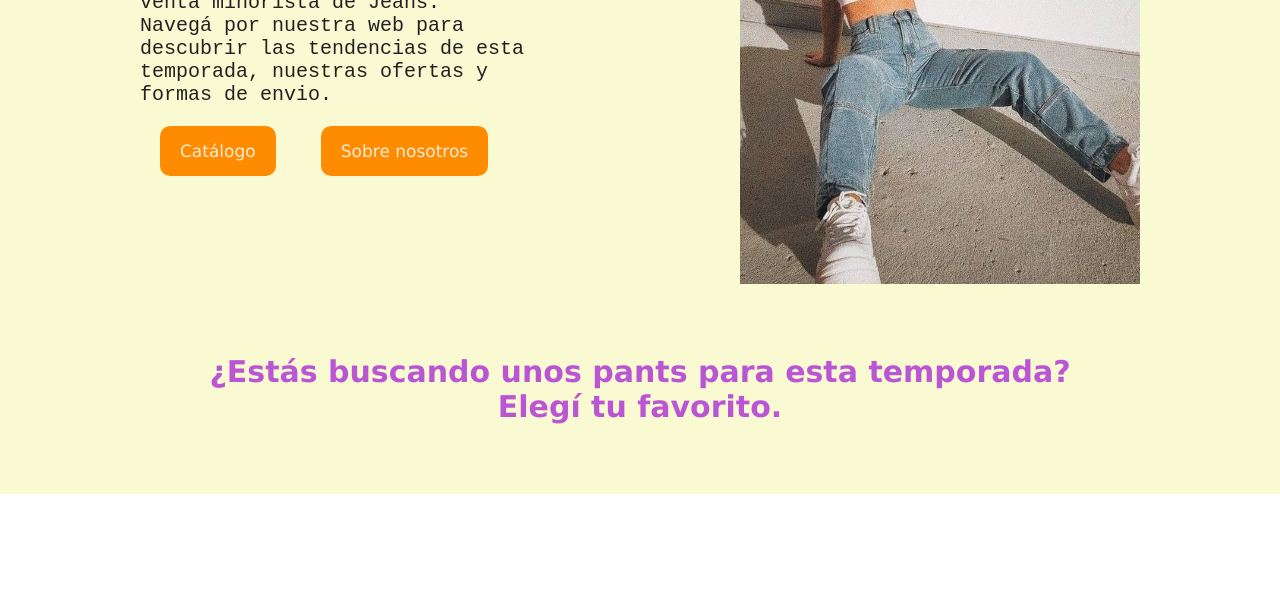
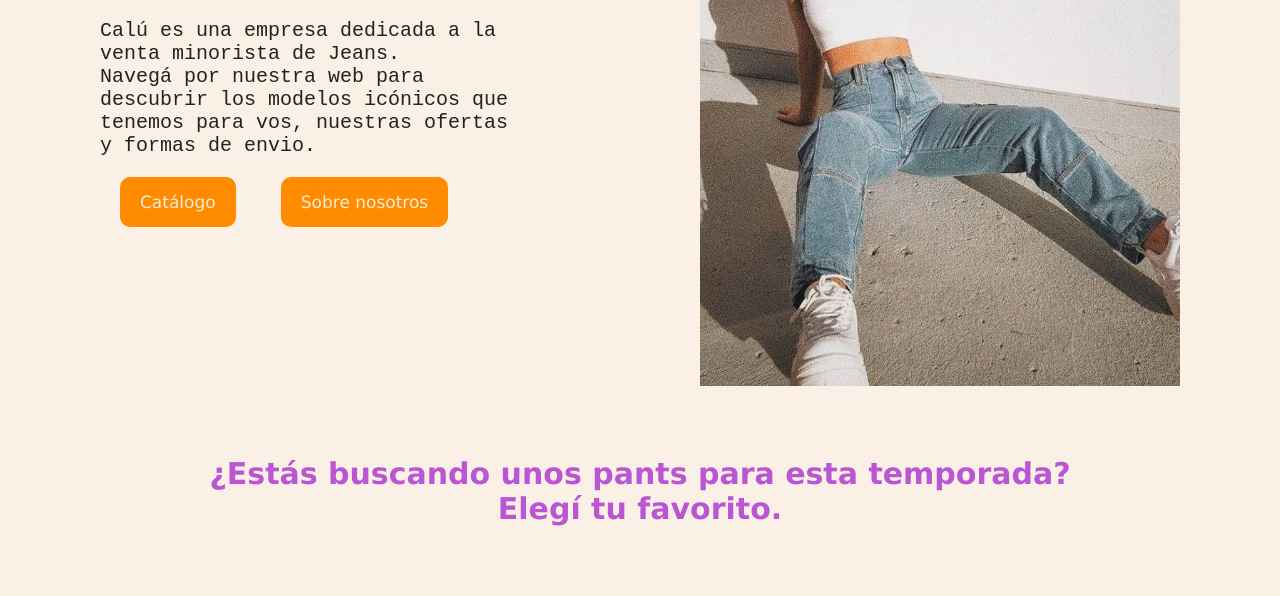
Before and after one commit to Caterina-Soubelet/landing-page, a plain HTML site: page index.html in a window 1280 px wide. Shown: the part 290-886 px from the top of the page. Before the commit the page ends 800 px from the top, so only its background shows below. Drawn offline with Linux system fonts and the light colour scheme.

Commit message:
cambios sobre el parrafo y colores

```diff
--- a/Recursos/style.css
+++ b/Recursos/style.css
@@ -90,12 +90,11 @@ header {
 
 /* empieza el body */
 main {
-    background-color:lightgoldenrodyellow;
+    background-color:linen;
     display: flex;
     flex-direction: column;
     align-items: center;
     justify-content: center;
-    color:azure;
     width: 100%;
 
 }
@@ -156,9 +155,11 @@ align-items: center;
 
 
 .hero-card {
-    width: 400px;
+    width: inherit;
+    max-width: 40%;
+    height: auto;
     padding: 0px;
-    border-radius: 10px;
+    border-radius: 60%;
     display: flex;
     flex-direction: column;
     justify-content: center;
--- a/index.html
+++ b/index.html
@@ -33,8 +33,8 @@
 
           <p>
             Calú es una empresa dedicada a la venta minorista de Jeans.<br />
-            Navegá por nuestra web para descubrir las tendencias de esta
-            temporada, nuestras ofertas y formas de envio.
+            Navegá por nuestra web para descubrir los modelos icónicos que
+            tenemos para vos, nuestras ofertas y formas de envio.
           </p>
           <div class="hero-a">
             <a href=""> Catálogo</a>
```
